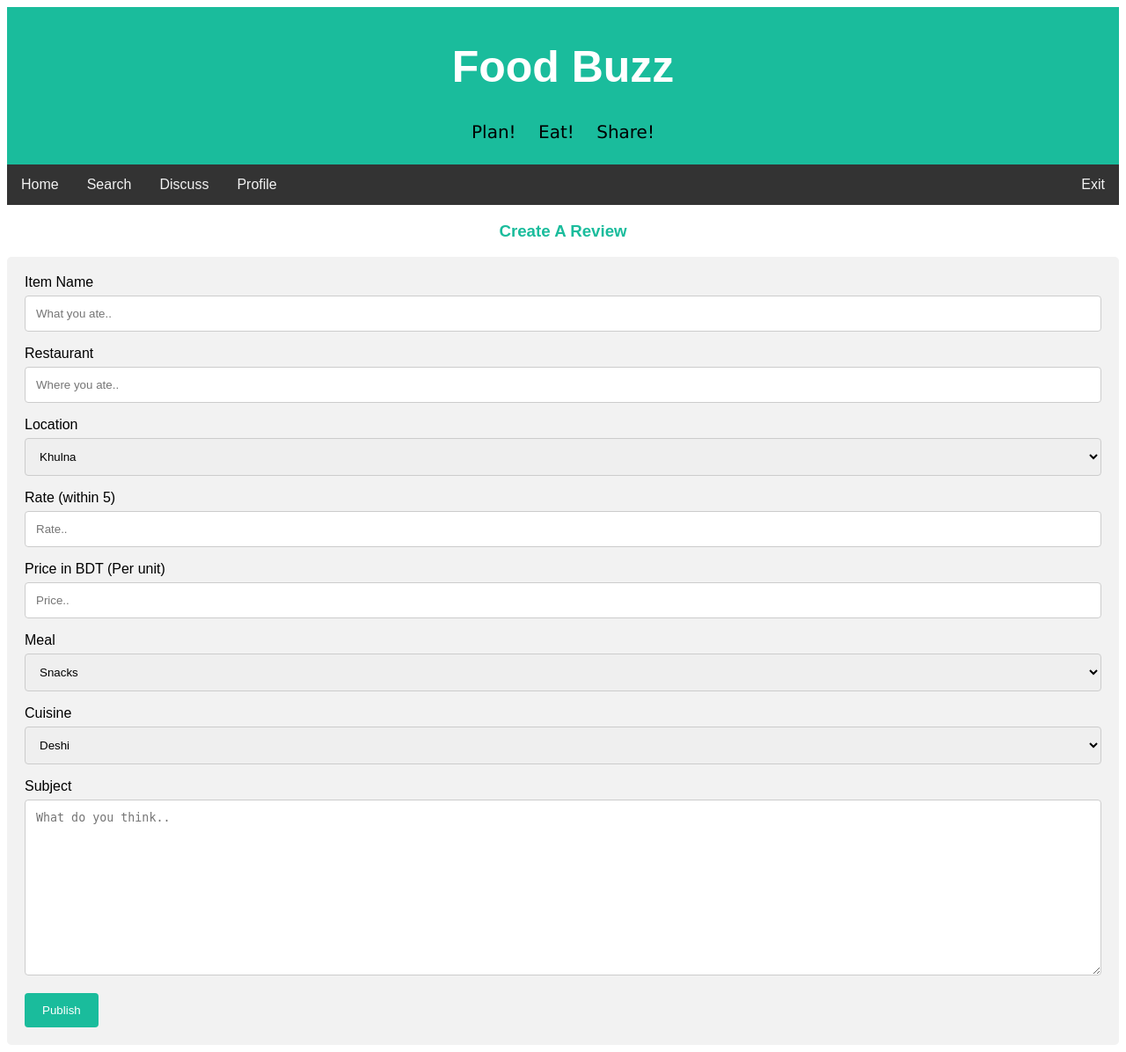
After one commit to Y3454R/CSE3100_project, a PHP site: page /addreview.php in a window 1280 px wide. The commit adds this page. Shown: the whole page at 88% size. Run offline with PHP 8.4, Linux system fonts and the light colour scheme; a user stored in the database is signed in; data comes from the database, SQL or seed files in the repository.

Commit message:
add review html and css

```diff
--- /dev/null
+++ b/foodbuzz/addreview.php
@@ -0,0 +1,106 @@
+<?php
+
+require 'config/config.php';
+if(isset($_SESSION['username'])){
+    $userLoggedIn = $_SESSION['username'];
+    $user_details_query = mysqli_query($con, "SELECT * FROM users WHERE username='$userLoggedIn'");
+    $user = mysqli_fetch_array($user_details_query);
+    // echo"<pre>";
+    // print_r($user);
+    // echo"</pre>";
+}
+else {
+    header("Location: index.php");
+}
+
+?>
+
+<!DOCTYPE html>
+<html>
+
+<head>
+<!-- css link -->
+<link rel="stylesheet" href="css/review.css">
+</head>
+
+<body>
+
+<div class="header">
+  <h1>Food Buzz</h1>
+  <pre style= "font-family:verdana; font-size: 20px;">Plan!    Eat!    Share!</pre>
+</div>
+
+<div class="topnav" id="navbar"> <!-- id for sticky navigation bar -->
+  <a href="home.php">Home</a>
+  <a href="search.php">Search</a>
+  <a href="discuss.php">Discuss</a>
+  <a href="profile.php">Profile</a>
+  <a href="handlers/logout.php" style="float:right">Exit</a>
+</div>
+
+<h3 style="text-align:center; color:#1abc9c">Create A Review</h3>
+
+<div class="container">
+  <form action="/action_page.php">
+    <!-- item name -->
+    <label for="item_name">Item Name</label>
+    <input type="text" id="item_name" name="item_name" placeholder="What you ate..">
+
+    <!-- restaurant -->
+    <label for="res_name">Restaurant</label>
+    <input type="text" id="res_name" name="res_name" placeholder="Where you ate..">
+
+    <!-- District -->
+    <label for="district_name">Location</label>
+    <select id="district_name" name="district_name"> <!-- preselect option must be changed -->
+        <option value="dhaka">Dhaka</option>
+        <option value="khulna" selected>Khulna </option>
+        <option value="rangpur">Rangpur</option>
+    </select>
+
+    <!-- rating -->
+    <label for="rating_point">Rate (within 5) </label>
+    <input type="number" id="rating_point" name="rating_point" placeholder="Rate.." min="1" max="5"> <!-- limit dite hobe jeno >=1 <=5 -->
+
+    <!-- price -->
+    <label for="price">Price in BDT (Per unit)</label>
+    <input type="number" id="price" name="price" placeholder="Price.." min="1"> <!-- limit dite hobe jeno > 0 -->
+    <br>
+
+    <!-- meal type -->
+    <label for="meal_type">Meal</label>
+    <select id="meal_type" name="meal_type"> <!-- preselect option must be changed -->
+        <option value="breakfast">Breakfast</option>
+        <option value="lunch">Lunch</option>
+        <option value="snacks" selected>Snacks</option>
+        <option value="dinner">Dinner</option>
+        <option value="beverage">Beverage</option>
+        <option value="desert">Desert and Sweets</option>
+    </select>
+
+    <!-- taste-->
+    <label for="cuisine_type">Cuisine</label>
+    <select id="cuisine_type" name="cuisine_type"> <!-- preselect option must be changed -->
+        <option value="deshi" selected>Deshi</option>
+        <option value="street">Street food</option>
+        <option value="fast">Fast food</option>
+        <option value="mughal">Mughal</option>
+        <option value="chinese">Chinese</option>
+        <option value="mexican">Mexican</option>
+        <option value="italian">Italian</option>
+        <option value="other">Other</option>
+    </select>
+
+    <!-- description -->
+    <label for="review_description">Subject</label>
+    <textarea id="review_description" name="review_description" placeholder="What do you think.." style="height:200px"></textarea>
+
+    <input type="submit" value="Publish">
+  </form>
+</div>
+
+<!-- JS script -->
+<script src="script/sticky.js"></script>
+
+</body>
+</html>
--- /dev/null
+++ b/foodbuzz/css/review.css
@@ -0,0 +1,75 @@
+body {font-family: Arial, Helvetica, sans-serif;}
+* {box-sizing: border-box;}
+
+input[type=text], input[type=number], select, textarea {
+  width: 100%;
+  padding: 12px;
+  border: 1px solid #ccc;
+  border-radius: 4px;
+  box-sizing: border-box;
+  margin-top: 6px;
+  margin-bottom: 16px;
+  resize: vertical;
+}
+
+input[type=submit] {
+  background-color: #1abc9c;
+  color: white;
+  padding: 12px 20px;
+  border: none;
+  border-radius: 4px;
+  cursor: pointer;
+}
+
+input[type=submit]:hover {
+  background-color: #000000;
+}
+
+.container {
+  border-radius: 5px;
+  background-color: #f2f2f2;
+  padding: 20px;
+}
+
+
+/* for nav bar */
+.header {
+    padding: 5px;
+    text-align: center;
+    background: #1abc9c;
+}
+
+.header h1 {
+    font-size: 50px;
+    color: white;
+}
+
+/* Style the top navigation bar */
+.topnav {
+    overflow: hidden;
+    background-color: #333;
+}
+
+/* Style the topnav links */
+.topnav a {
+    float: left;
+    display: block;
+    color: #f2f2f2;
+    text-align: center;
+    padding: 14px 16px;
+    text-decoration: none;
+}
+
+/* Change color on hover */
+.topnav a:hover {
+    background-color: #ddd;
+    color: black;
+}
+
+/* sticky navbar */
+.sticky {
+    position: fixed;
+    top: 0;
+    padding-right: 10px; /*to stop overflow the exit button*/
+    width: 100%;
+}
--- /dev/null
+++ b/foodbuzz/discuss.php
@@ -0,0 +1,6 @@
+<?php
+include("header.php");
+?>
+<p>disussion table</p>
+</body>
+</html>
--- /dev/null
+++ b/foodbuzz/script/sticky.js
@@ -0,0 +1,12 @@
+window.onscroll = function() {myStickyFunction()};
+
+var navbar = document.getElementById("navbar");
+var sticky = navbar.offsetTop;
+
+function myStickyFunction() {
+  if (window.pageYOffset >= sticky) {
+    navbar.classList.add("sticky")
+  } else {
+    navbar.classList.remove("sticky");
+  }
+}
--- /dev/null
+++ b/foodbuzz/search.php
@@ -0,0 +1,6 @@
+<?php
+include("header.php");
+?>
+<p>this is search page</p>
+</body>
+</html>
```
Also changed, not shown: foodbuzz/css/homeStyle.css (+26 -0 lines), foodbuzz/header.php (+4 -3 lines), foodbuzz/home.php (+3 -4 lines), foodbuzz/handlers/review_handler.php (added), foodbuzz/profile.php (renamed from foodbuzz/mybuzz.php).
